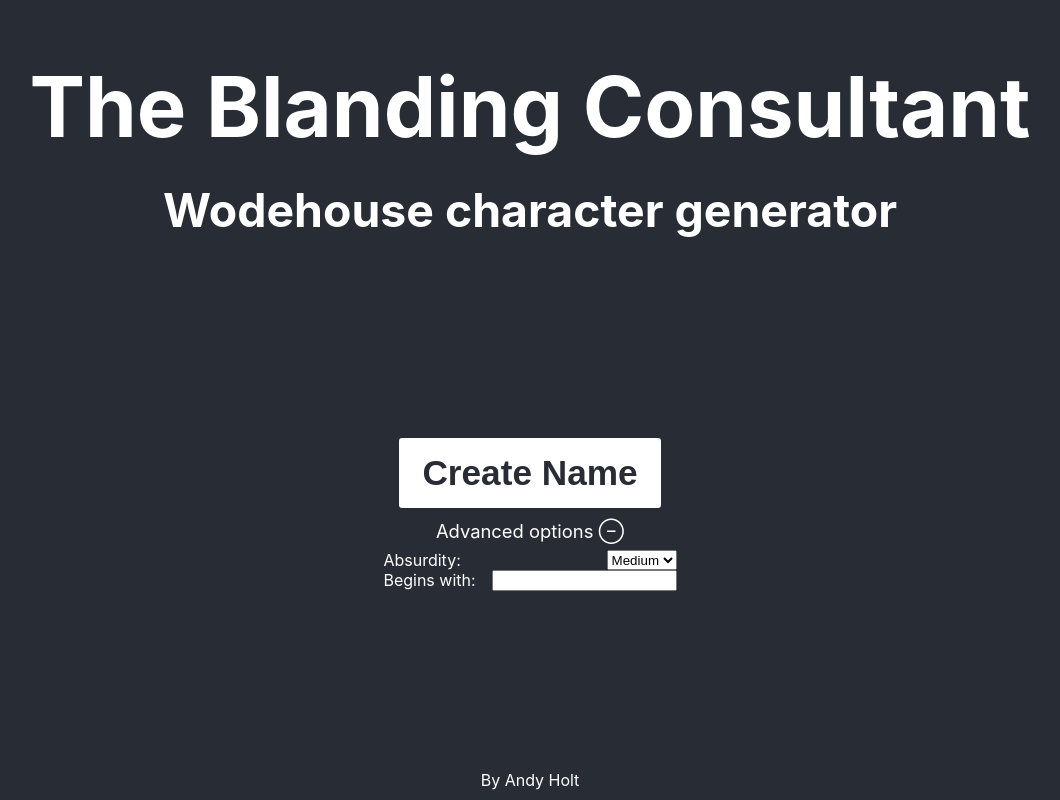
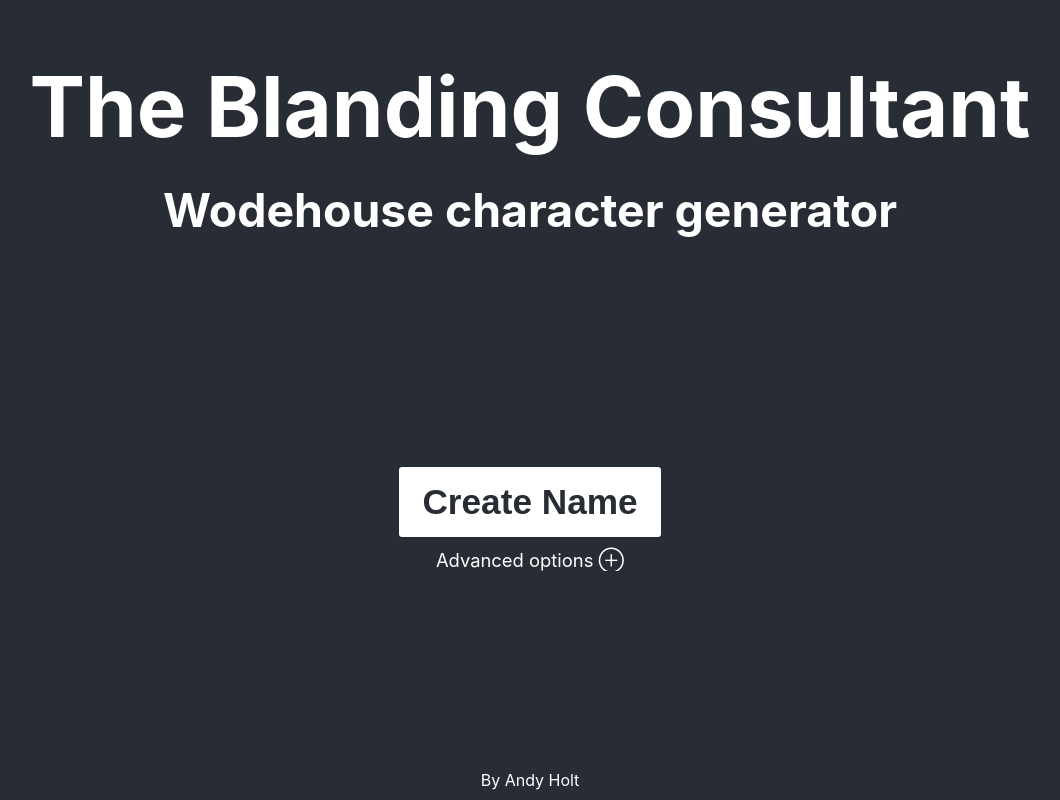
Before and after one commit to AndyHolt/the-blanding-consultant, a React (Create React App) app in the folder blanding-consultant/: page / in a window 1280 px wide. Shown: the whole page, without its empty margins (110-1170 px from the left). Built offline with nearby package versions, Linux system fonts and the light colour scheme.

Commit message:
Make advanced controls hidden by default when loading

```diff
--- a/blanding-consultant/src/App.js
+++ b/blanding-consultant/src/App.js
@@ -97,7 +97,7 @@ function UserControls({ onNameButtonClick, absurdity, onAbsurdityChange, prefix,
 }
 
 function AdvancedUserControls({ absurdity, onAbsurdityChange, prefix, onPrefixChange }) {
-  const [advancedControlsActive, setAdvancedControlsActive] = useState(true);
+  const [advancedControlsActive, setAdvancedControlsActive] = useState(false);
 
   function handleAdvancedClick() {
     setAdvancedControlsActive(!advancedControlsActive);
```
